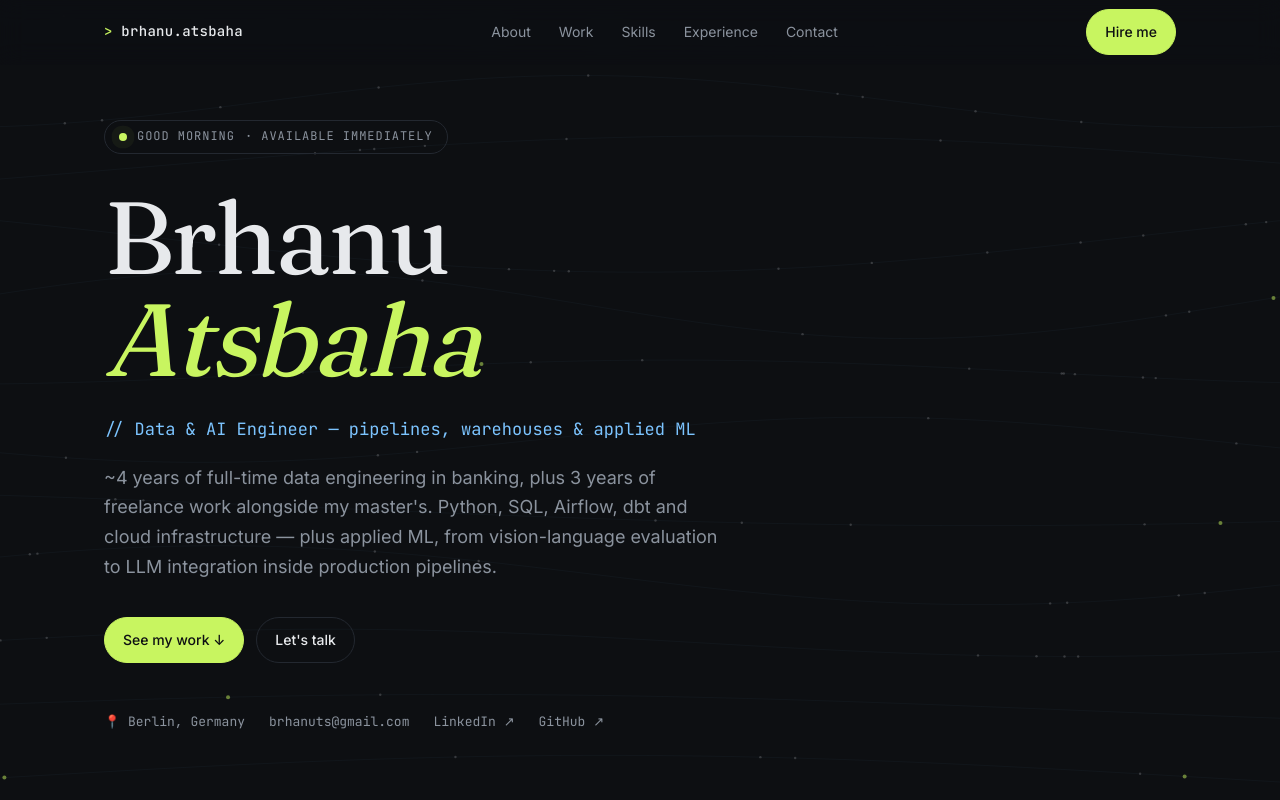
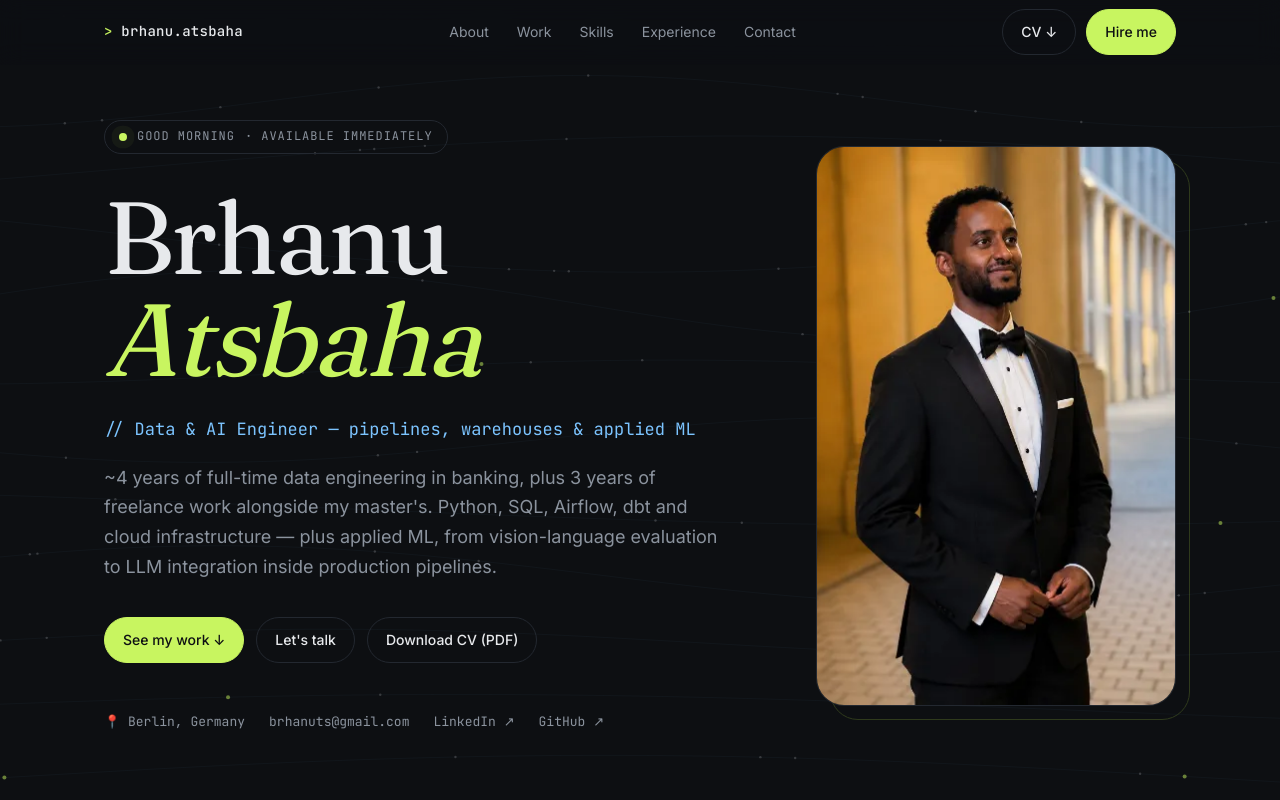
Before and after one commit to brhanug/portfolio, a plain HTML site: page index.html in a window 1280 px wide. Shown: the top 800 px of the page. Drawn offline with Linux system fonts and the light colour scheme.

Commit message:
Add portrait and CV PDF download

```diff
--- a/index.html
+++ b/index.html
@@ -40,6 +40,12 @@ nav .wrap{display:flex;align-items:center;justify-content:space-between;height:6
 .btn.primary{background:var(--accent);color:#0d0f12;border-color:var(--accent)}
 .btn.primary:hover{background:#d8ff7a}
 @media(max-width:760px){.links{display:none}}
+.nav-actions{display:flex;gap:10px}
+.hero-grid{display:grid;grid-template-columns:1.35fr .85fr;gap:56px;align-items:center}
+.portrait{position:relative;justify-self:end;width:100%;max-width:360px}
+.portrait img{display:block;width:100%;aspect-ratio:3/4;object-fit:cover;border-radius:28px;border:1px solid var(--line);filter:saturate(.95)}
+.portrait::after{content:"";position:absolute;inset:14px -14px -14px 14px;border:1px solid #2f3a1c;border-radius:28px;z-index:-1}
+@media(max-width:900px){.hero-grid{grid-template-columns:1fr;gap:40px}.portrait{justify-self:start;max-width:260px}}
 
 /* hero */
 .hero{min-height:100vh;display:flex;align-items:center;padding:120px 0 80px;position:relative;overflow:hidden}
@@ -149,13 +155,17 @@ footer .wrap{display:flex;justify-content:space-between;flex-wrap:wrap;gap:12px}
     <div class="links">
       <a href="#about">About</a><a href="#work">Work</a><a href="#skills">Skills</a><a href="#experience">Experience</a><a href="#contact">Contact</a>
     </div>
-    <a href="mailto:brhanuts@gmail.com" class="btn primary">Hire me</a>
+    <div class="nav-actions">
+      <a href="/Brhanu_Atsbaha_CV.pdf" download class="btn">CV ↓</a>
+      <a href="mailto:brhanuts@gmail.com" class="btn primary">Hire me</a>
+    </div>
   </div>
 </nav>
 
 <header class="hero" id="top">
   <canvas id="flow" aria-hidden="true"></canvas>
-  <div class="wrap">
+  <div class="wrap hero-grid">
+    <div>
     <div class="status"><span class="dot"></span><span id="greet">HELLO</span> · AVAILABLE IMMEDIATELY</div>
     <h1>Brhanu<br><em>Atsbaha</em></h1>
     <p class="role">// Data &amp; AI Engineer — pipelines, warehouses &amp; applied ML</p>
@@ -163,6 +173,7 @@ footer .wrap{display:flex;justify-content:space-between;flex-wrap:wrap;gap:12px}
     <div class="cta">
       <a href="#work" class="btn primary">See my work ↓</a>
       <a href="#contact" class="btn">Let's talk</a>
+      <a href="/Brhanu_Atsbaha_CV.pdf" download class="btn">Download CV (PDF)</a>
     </div>
     <div class="meta">
       <span>📍 Berlin, Germany</span>
@@ -170,6 +181,8 @@ footer .wrap{display:flex;justify-content:space-between;flex-wrap:wrap;gap:12px}
       <a href="https://linkedin.com/in/brhanug" target="_blank" rel="noopener">LinkedIn ↗</a>
       <a href="https://github.com/brhanug" target="_blank" rel="noopener">GitHub ↗</a>
     </div>
+    </div>
+    <div class="portrait"><img src="/brhanu.webp" alt="Portrait of Brhanu Atsbaha" width="420" height="560"></div>
   </div>
 </header>
 
@@ -352,6 +365,7 @@ footer .wrap{display:flex;justify-content:space-between;flex-wrap:wrap;gap:12px}
     <a class="big-mail" href="mailto:brhanuts@gmail.com">brhanuts@gmail.com</a>
     <div class="cta">
       <a href="mailto:brhanuts@gmail.com" class="btn primary">Email me</a>
+      <a href="/Brhanu_Atsbaha_CV.pdf" download class="btn">Download CV (PDF)</a>
       <a href="https://linkedin.com/in/brhanug" target="_blank" rel="noopener" class="btn">LinkedIn ↗</a>
       <a href="https://github.com/brhanug" target="_blank" rel="noopener" class="btn">GitHub ↗</a>
       <a href="tel:+4917664014467" class="btn">+49 176 6401 4467</a>
```
Also changed, not shown: brhanu.webp (added), 1 other file.
